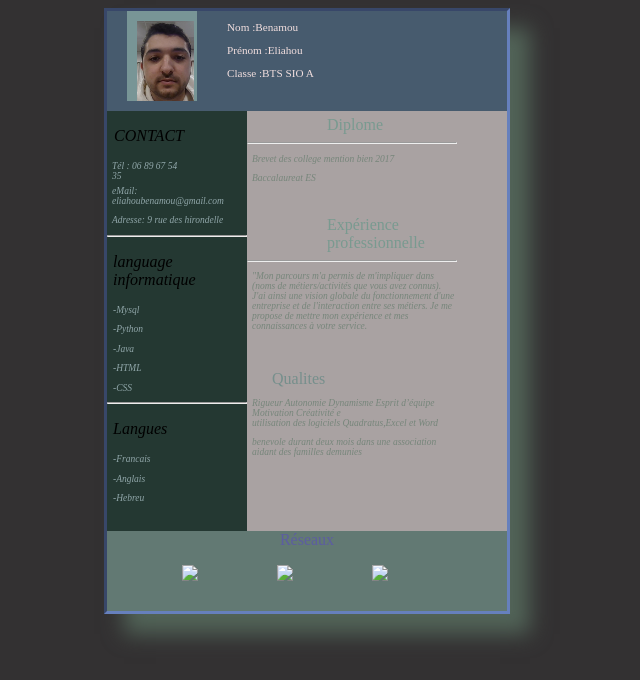
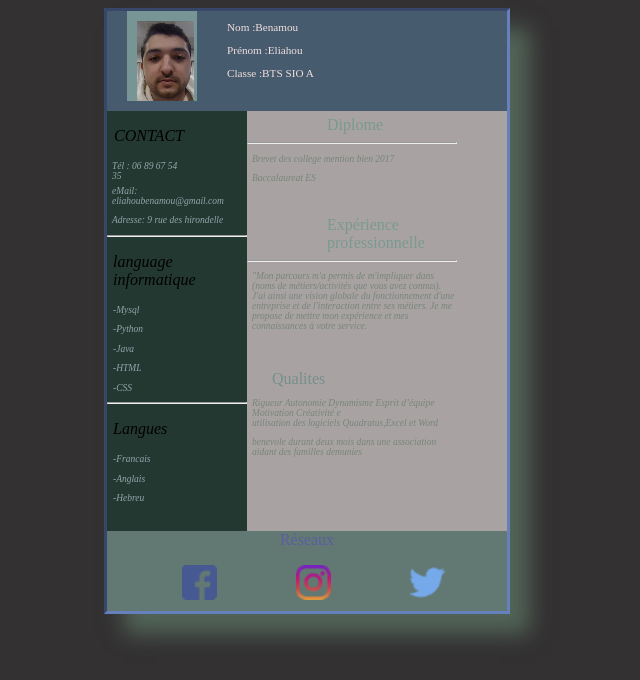
Before and after one commit to eliahou55/eliahou55.github.io, a plain HTML site: page index.html in a window 1280 px wide. Shown: the whole page, without its empty margins (333-973 px from the left). Drawn offline with Linux system fonts and the light colour scheme.

Commit message:
modification2

```diff
--- a/index.html
+++ b/index.html
@@ -93,9 +93,9 @@
     </div>
     <div id="pied">
         <p class="text">Réseaux</p>
-        <a class="logo" href="https://fr-fr.facebook.com/"><img src="facebook-p.png" height="35px"></a>
-        <a class="logo" href="https://www.instagram.com/?hl=fr"><img src="instagram-p.png" height="35px"></a>
-        <a class="logo" href="https://twitter.com/home?lang=fr"><img src="twitter-p.png" height="35px"></a>
+        <a class="logo" href="https://fr-fr.facebook.com/"><img src="image/facebook-p.png" height="35px"></a>
+        <a class="logo" href="https://www.instagram.com/?hl=fr"><img src="image/instagram-p.png" height="35px"></a>
+        <a class="logo" href="https://twitter.com/home?lang=fr"><img src="image/twitter-p.png" height="35px"></a>
 
     </div>
 
```
